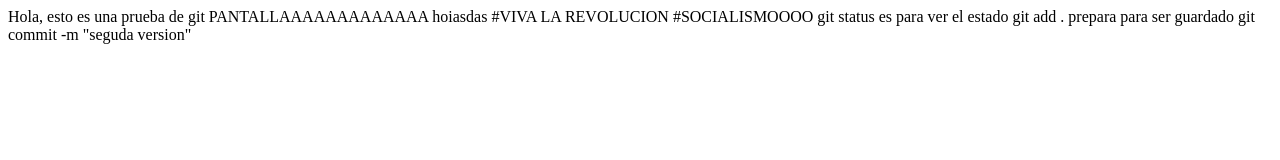
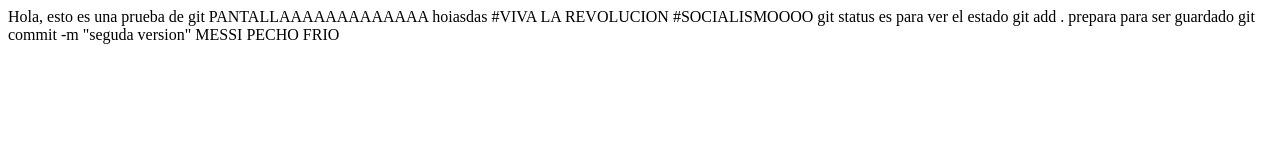
Before and after one commit to Yero123/pruebaGit, a plain HTML site: page index.html in a window 1280 px wide. Drawn offline with Linux system fonts and the light colour scheme.

Commit message:
ANKARA MESSI

```diff
--- a/index.html
+++ b/index.html
@@ -17,6 +17,7 @@
         git status es para ver el estado
         git add .    prepara para ser guardado
         git commit -m "seguda version"
+        MESSI PECHO FRIO
     </div>
 </body>
 </html>
```
